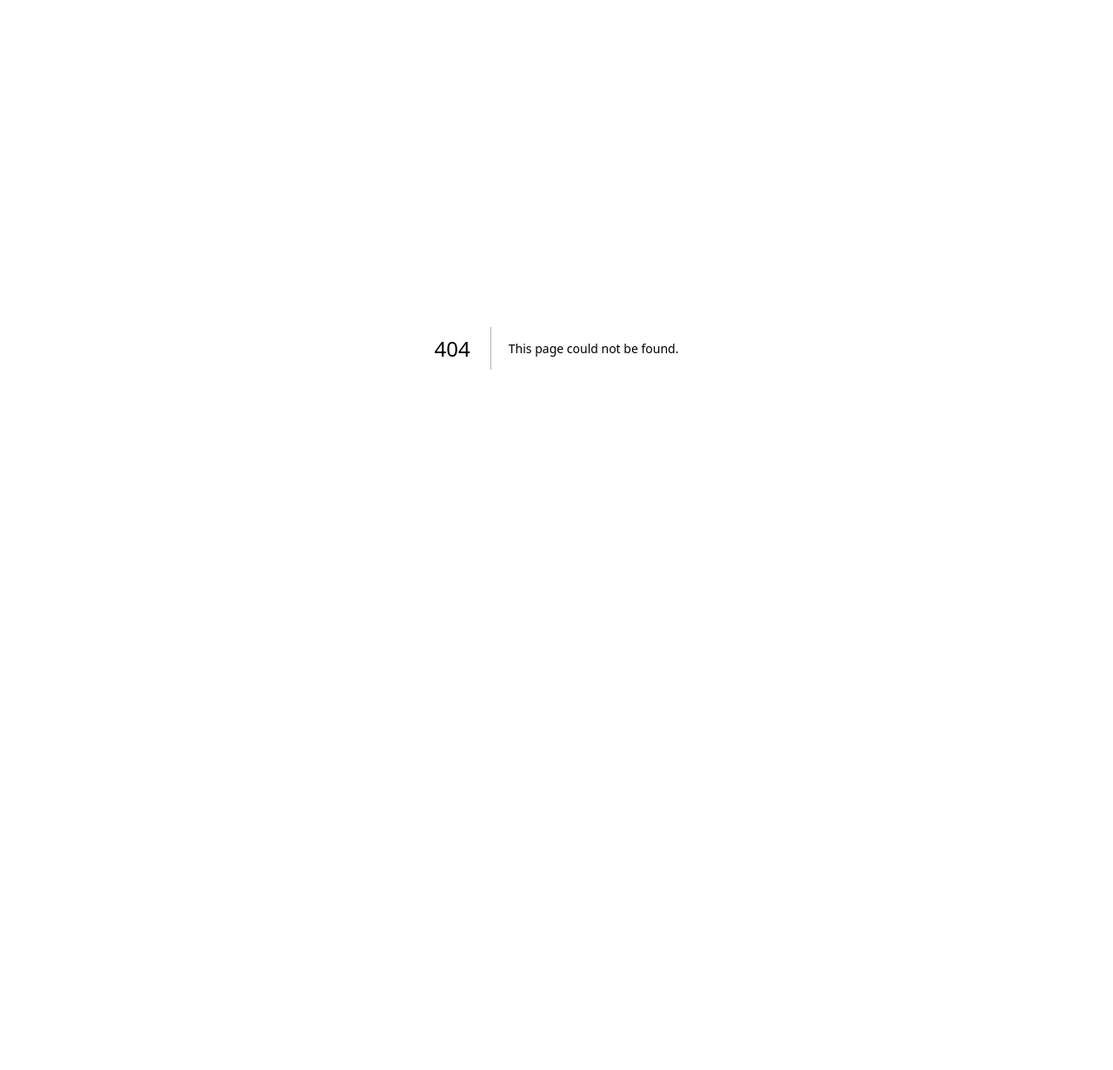
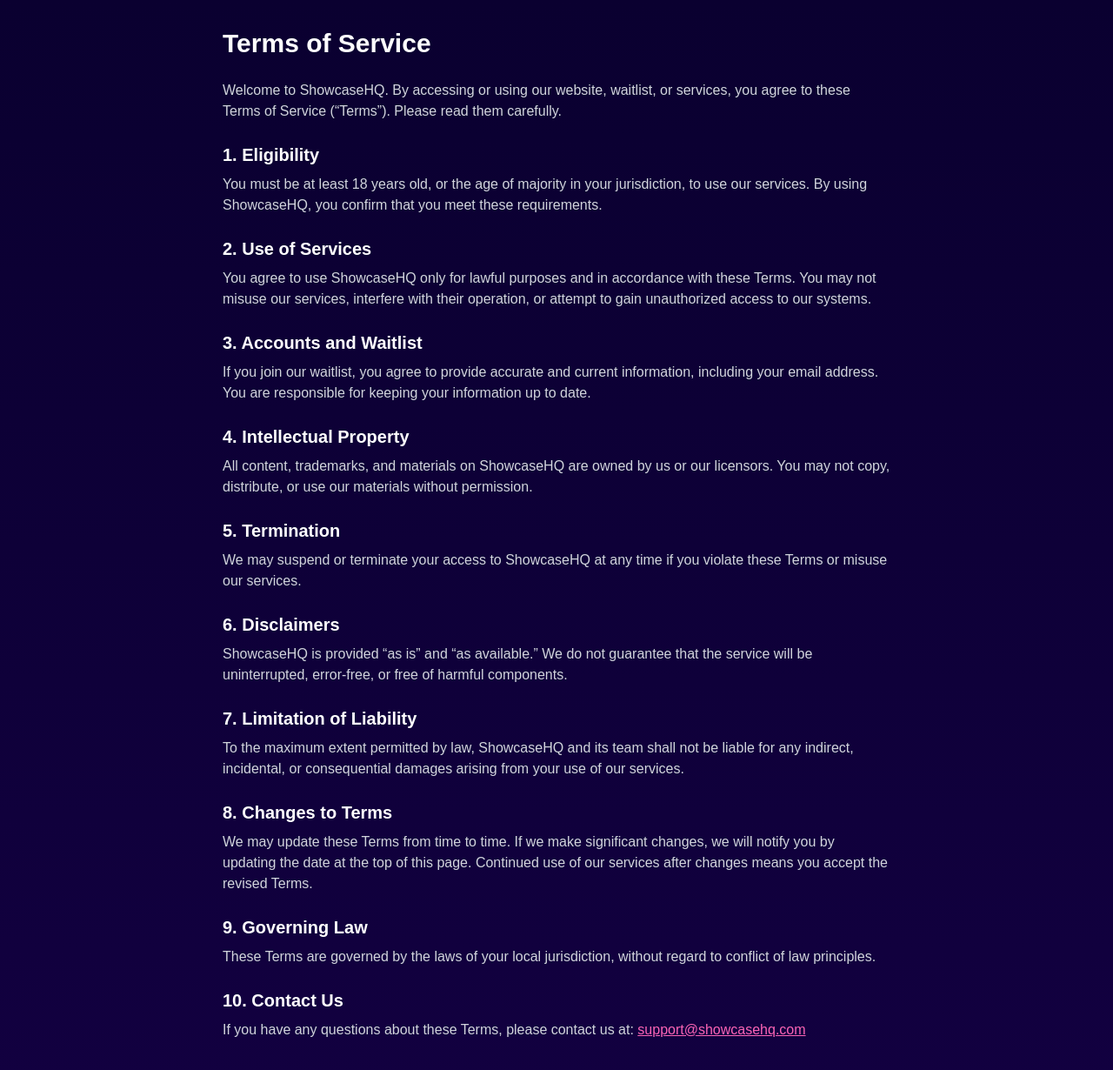
Before and after one commit to Ffion-Baker/ShowCaseHQ, a Next.js app: page /terms in a window 1280 px wide. Before the commit this address had no page. Shown: the top 1230 px of the page at 87% size. Before the commit the page ends 800 px from the top, so only its background shows below. Built offline with nearby package versions, Linux system fonts and the light colour scheme.

Commit message:
Add Terms of Service page and update footer links

```diff
--- a/src/app/page.tsx
+++ b/src/app/page.tsx
@@ -149,21 +149,26 @@
         {message && <p className="mt-4 text-sm text-gray-300">{message}</p>}
       </section>
 
+
       {/* Footer */}
       <footer className="mt-auto px-6 py-8 text-center text-gray-500 text-sm">
         <Image
-          src="/logo.png"
+          src="/LOGO.png"
           alt="ShowcaseHQ"
           width={30}
           height={30}
           className="mx-auto mb-3"
         />
         <p>© {new Date().getFullYear()} ShowcaseHQ · All rights reserved</p>
-        <p className="mt-2">
+        <div className="mt-2 flex justify-center gap-4">
           <Link href="/privacy" className="hover:text-pink-400">
             Privacy Policy
           </Link>
-        </p>
+          <span>·</span>
+          <Link href="/terms" className="hover:text-pink-400">
+            Terms of Service
+          </Link>
+        </div>
       </footer>
     </main>
   );
--- /dev/null
+++ b/src/app/terms/page.tsx
@@ -0,0 +1,85 @@
+export default function TermsPage() {
+  return (
+    <main className="min-h-screen bg-gradient-to-b from-[#0a0030] to-[#120040] text-white p-8">
+      <div className="max-w-3xl mx-auto">
+        <h1 className="text-3xl font-bold mb-6">Terms of Service</h1>
+        <p className="mb-4 text-gray-300">
+          Welcome to ShowcaseHQ. By accessing or using our website, waitlist, or
+          services, you agree to these Terms of Service (“Terms”). Please read
+          them carefully.
+        </p>
+
+        <h2 className="text-xl font-semibold mt-6 mb-2">1. Eligibility</h2>
+        <p className="mb-4 text-gray-300">
+          You must be at least 18 years old, or the age of majority in your
+          jurisdiction, to use our services. By using ShowcaseHQ, you confirm
+          that you meet these requirements.
+        </p>
+
+        <h2 className="text-xl font-semibold mt-6 mb-2">2. Use of Services</h2>
+        <p className="mb-4 text-gray-300">
+          You agree to use ShowcaseHQ only for lawful purposes and in accordance
+          with these Terms. You may not misuse our services, interfere with
+          their operation, or attempt to gain unauthorized access to our
+          systems.
+        </p>
+
+        <h2 className="text-xl font-semibold mt-6 mb-2">3. Accounts and Waitlist</h2>
+        <p className="mb-4 text-gray-300">
+          If you join our waitlist, you agree to provide accurate and current
+          information, including your email address. You are responsible for
+          keeping your information up to date.
+        </p>
+
+        <h2 className="text-xl font-semibold mt-6 mb-2">4. Intellectual Property</h2>
+        <p className="mb-4 text-gray-300">
+          All content, trademarks, and materials on ShowcaseHQ are owned by us
+          or our licensors. You may not copy, distribute, or use our materials
+          without permission.
+        </p>
+
+        <h2 className="text-xl font-semibold mt-6 mb-2">5. Termination</h2>
+        <p className="mb-4 text-gray-300">
+          We may suspend or terminate your access to ShowcaseHQ at any time if
+          you violate these Terms or misuse our services.
+        </p>
+
+        <h2 className="text-xl font-semibold mt-6 mb-2">6. Disclaimers</h2>
+        <p className="mb-4 text-gray-300">
+          ShowcaseHQ is provided “as is” and “as available.” We do not guarantee
+          that the service will be uninterrupted, error-free, or free of harmful
+          components.
+        </p>
+
+        <h2 className="text-xl font-semibold mt-6 mb-2">7. Limitation of Liability</h2>
+        <p className="mb-4 text-gray-300">
+          To the maximum extent permitted by law, ShowcaseHQ and its team shall
+          not be liable for any indirect, incidental, or consequential damages
+          arising from your use of our services.
+        </p>
+
+        <h2 className="text-xl font-semibold mt-6 mb-2">8. Changes to Terms</h2>
+        <p className="mb-4 text-gray-300">
+          We may update these Terms from time to time. If we make significant
+          changes, we will notify you by updating the date at the top of this
+          page. Continued use of our services after changes means you accept the
+          revised Terms.
+        </p>
+
+        <h2 className="text-xl font-semibold mt-6 mb-2">9. Governing Law</h2>
+        <p className="mb-4 text-gray-300">
+          These Terms are governed by the laws of your local jurisdiction,
+          without regard to conflict of law principles.
+        </p>
+
+        <h2 className="text-xl font-semibold mt-6 mb-2">10. Contact Us</h2>
+        <p className="mb-4 text-gray-300">
+          If you have any questions about these Terms, please contact us at:{" "}
+          <a href="mailto:support@showcasehq.com" className="text-pink-400 underline">
+            support@showcasehq.com
+          </a>
+        </p>
+      </div>
+    </main>
+  );
+}
```
